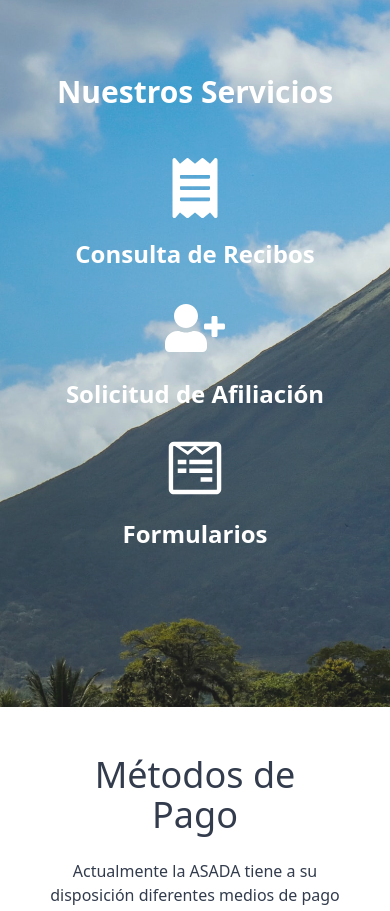
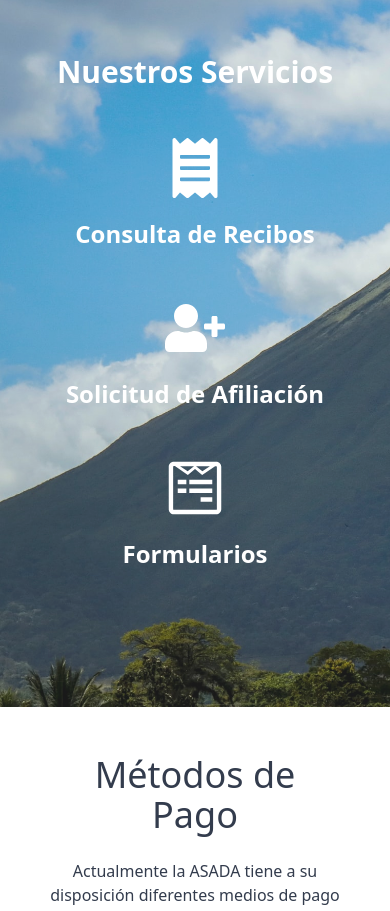
Before and after one commit to jurgen-alfaro/la-lucha, a React (Create React App) app in the folder frontend/: page / in a window 390 px wide. Shown: the part 4280-5191 px from the top of the page. Built offline with nearby package versions, Linux system fonts and the light colour scheme; no server answers.

Commit message:
increased gap in mobile screens

```diff
--- a/frontend/src/pages/sections/HomeServicesHome.jsx
+++ b/frontend/src/pages/sections/HomeServicesHome.jsx
@@ -11,7 +11,7 @@ function HomeServicesHome() {
               Nuestros Servicios
             </h2>
 
-            <div className='service-items my-3 grid grid-cols-1 md:grid-cols-2 lg:grid-cols-3 gap-3 mt-8'>
+            <div className='service-items my-3 grid grid-cols-1 md:grid-cols-2 lg:grid-cols-3 gap-8 md:gap-3 mt-8'>
               <div className='service-item cursor-pointer hover:shadow-xl transition  duration-300 ease-in-out p-2 flex justify-center align-center flex-col text-center'>
                 <NavLink to='servicios' className='flex justify-center'>
                   <FaReceipt className='text-white lg:text-9xl md:text-8xl sm:text-7xl text-6xl' />
```
